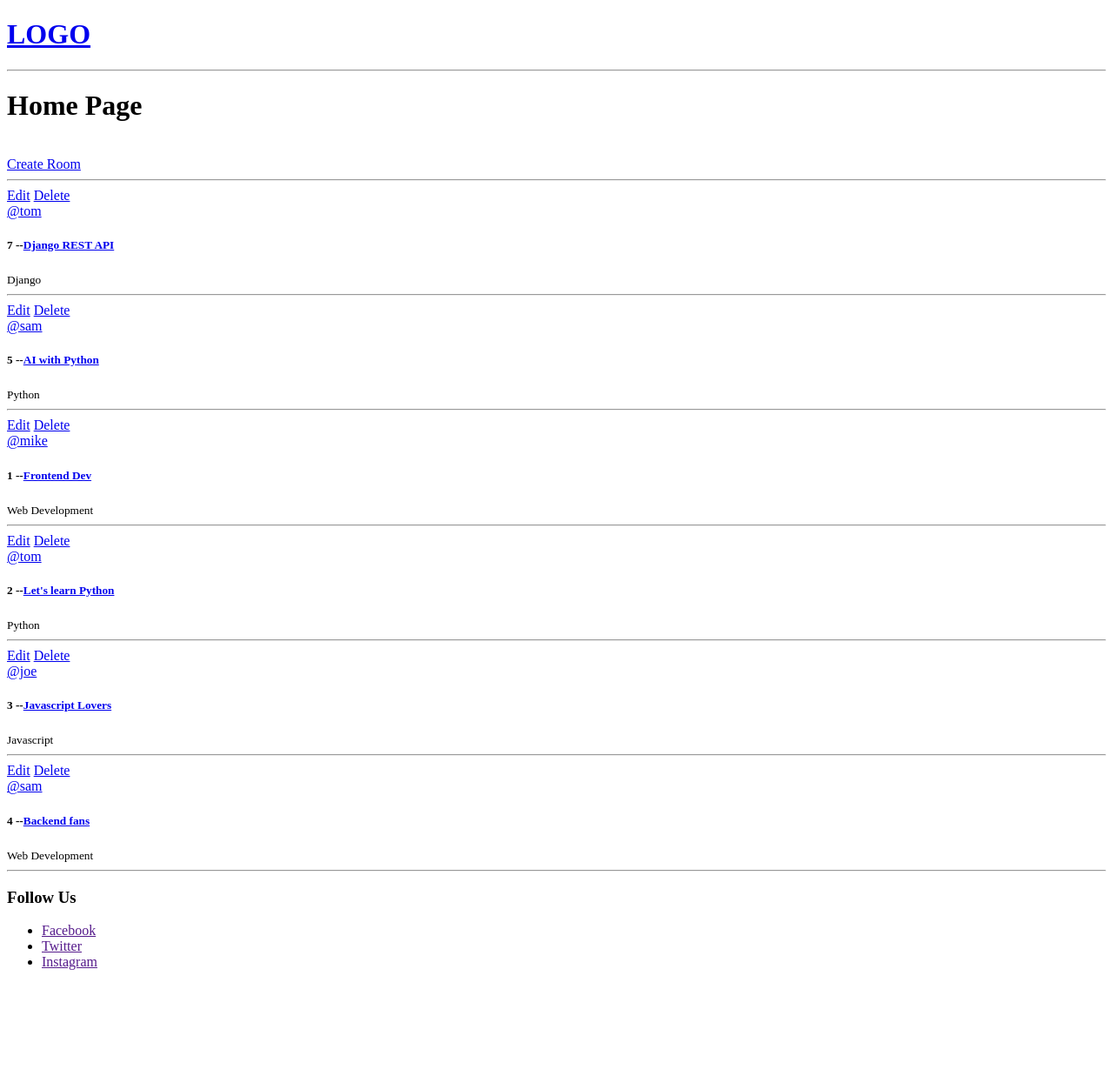
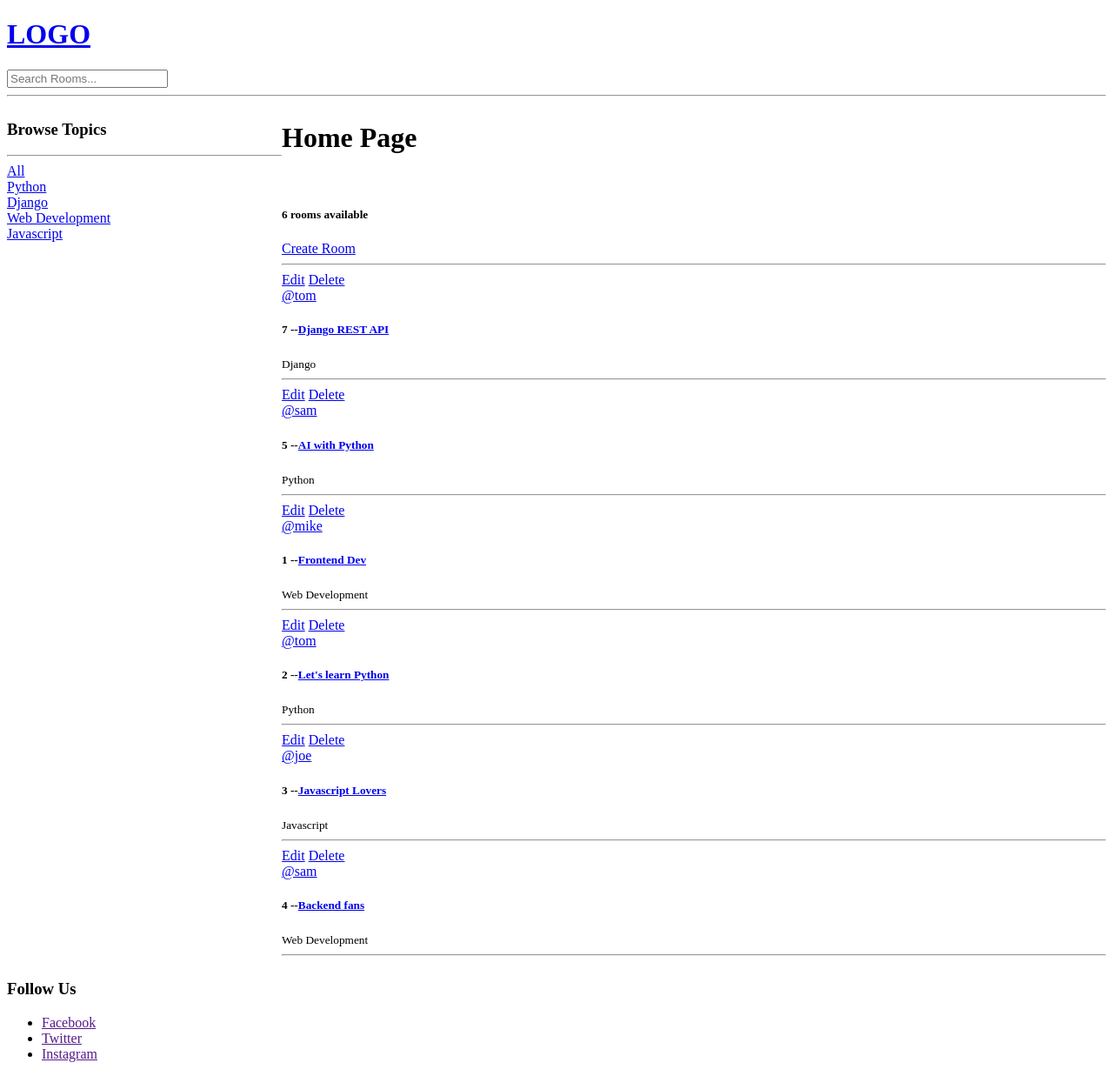
Before and after one commit to samuelperezcode/StudentApp-Django, a Django app: page / in a window 1280 px wide. Shown: the whole page at 87% size. Before the commit the page ends 1115 px from the top, so only its background shows below. Run offline with Django 4.2, Linux system fonts and the light colour scheme; data comes from the database, SQL or seed files in the repository; both versions use the stored data as it was after the commit.

Commit message:
Searching system, dinamic bar and aside search

```diff
--- a/base/templates/base/home.html
+++ b/base/templates/base/home.html
@@ -1,10 +1,33 @@
 {% extends 'layout.html' %}
 
     {% block mainBlock %}
-    <h1>Home Page</h1>
+        <style>
+            .home-container{
+                display: grid;
+                grid-template-columns: 1fr 3fr;
+            }
+        </style>
+        <div class= 'home-container'>
 
             <div>
+                <h3>Browse Topics</h3>
+                <hr>
+
+                <div>
+                    <a href="{% url 'home' %}">All</a>
+                </div>
+                {% for topic in topics  %}
+                    <div>
+                        <a href="{% url 'home' %}?q={{ topic.name }}">{{ topic.name }}</a>
+                    </div>
+                {% endfor %}
+
+            </div>
+
+            <div>
+                <h1>Home Page</h1>
                 <br>
+                <h5>{{ room_count }} rooms available</h5>
                 <a href="{% url 'create-room' %}">Create Room</a>
                 <hr>
 
@@ -20,4 +43,5 @@
                     </div>
                 {% endfor %}
             </div>
+        </div>
     {% endblock mainBlock %}
--- a/base/views.py
+++ b/base/views.py
@@ -1,12 +1,16 @@
 from django.shortcuts import render, redirect
-from .models import Room
+from django.db.models import Q
+from .models import Room,Topic
 from .forms import RoomForm
 
 
 #* Home Page View:
 def home(request):
-    rooms = Room.objects.all()
-    context =  {'rooms':rooms}
+    q = request.GET.get('q') if request.GET.get('q') != None else ''
+    rooms = Room.objects.filter(Q(topic__name__icontains = q) | Q(name__icontains = q) | Q(description__icontains = q))
+    topics = Topic.objects.all()
+    room_count = rooms.count()
+    context =  {'rooms':rooms, "topics":topics, 'room_count': room_count}
     return render(request, 'base/home.html', context)
 
 def room(request, pk):
--- a/templates/navbar.html
+++ b/templates/navbar.html
@@ -1,5 +1,8 @@
 <a href="/">
     <h1>LOGO</h1>
 </a>
+<form action="{% url 'home' %}" method="get">
+    <input type="text" name="q" placeholder = "Search Rooms...">
+</form>
 
 <hr>
```
Also changed, not shown: db.sqlite3. Lines whose indentation alone changed are shown as unchanged.
